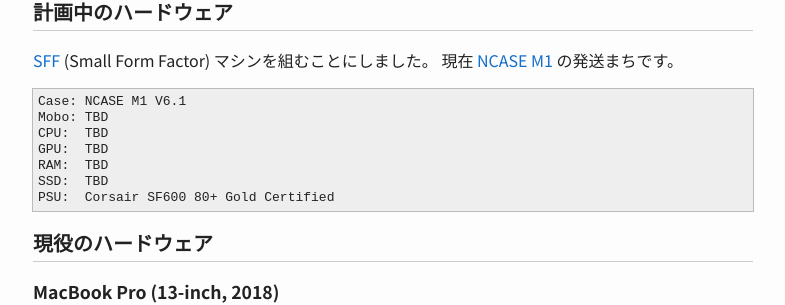
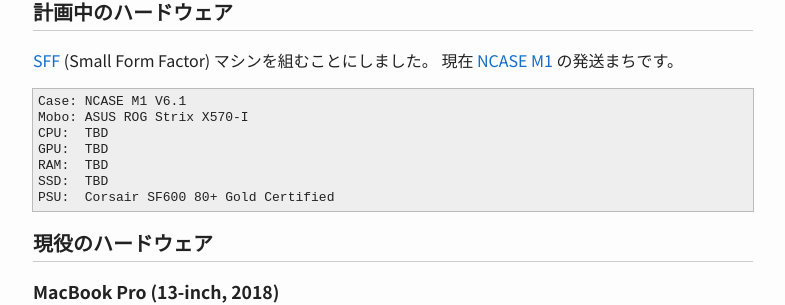
Before and after one commit to toru/ep.torumk.com, a Jekyll site: the page built from _pages/gear.md, in a window 1280 px wide and 900 px high. Shown: the part 193-498 px from the top of the window, without its empty margins (247-1032 px from the left). Built offline with Jekyll 4.4.1, drawn with Linux system fonts in a browser that asks for light colours.

Commit message:
pages/gear: add new itx motherboard

```diff
--- a/_pages/gear.md
+++ b/_pages/gear.md
@@ -16,7 +16,7 @@
 
 <pre class="spec">
 Case: NCASE M1 V6.1
-Mobo: TBD
+Mobo: ASUS ROG Strix X570-I
 CPU:  TBD
 GPU:  TBD
 RAM:  TBD
```
